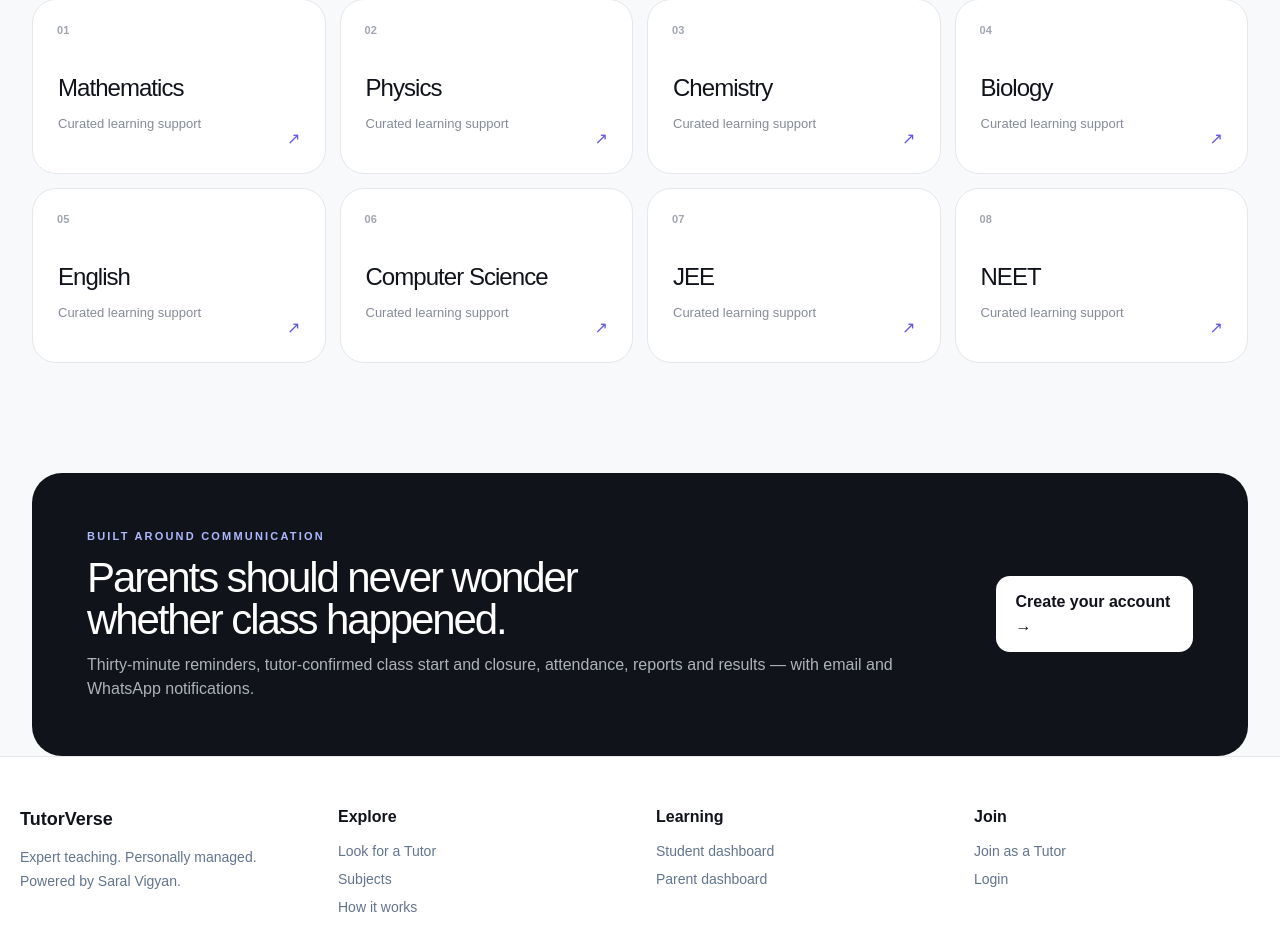
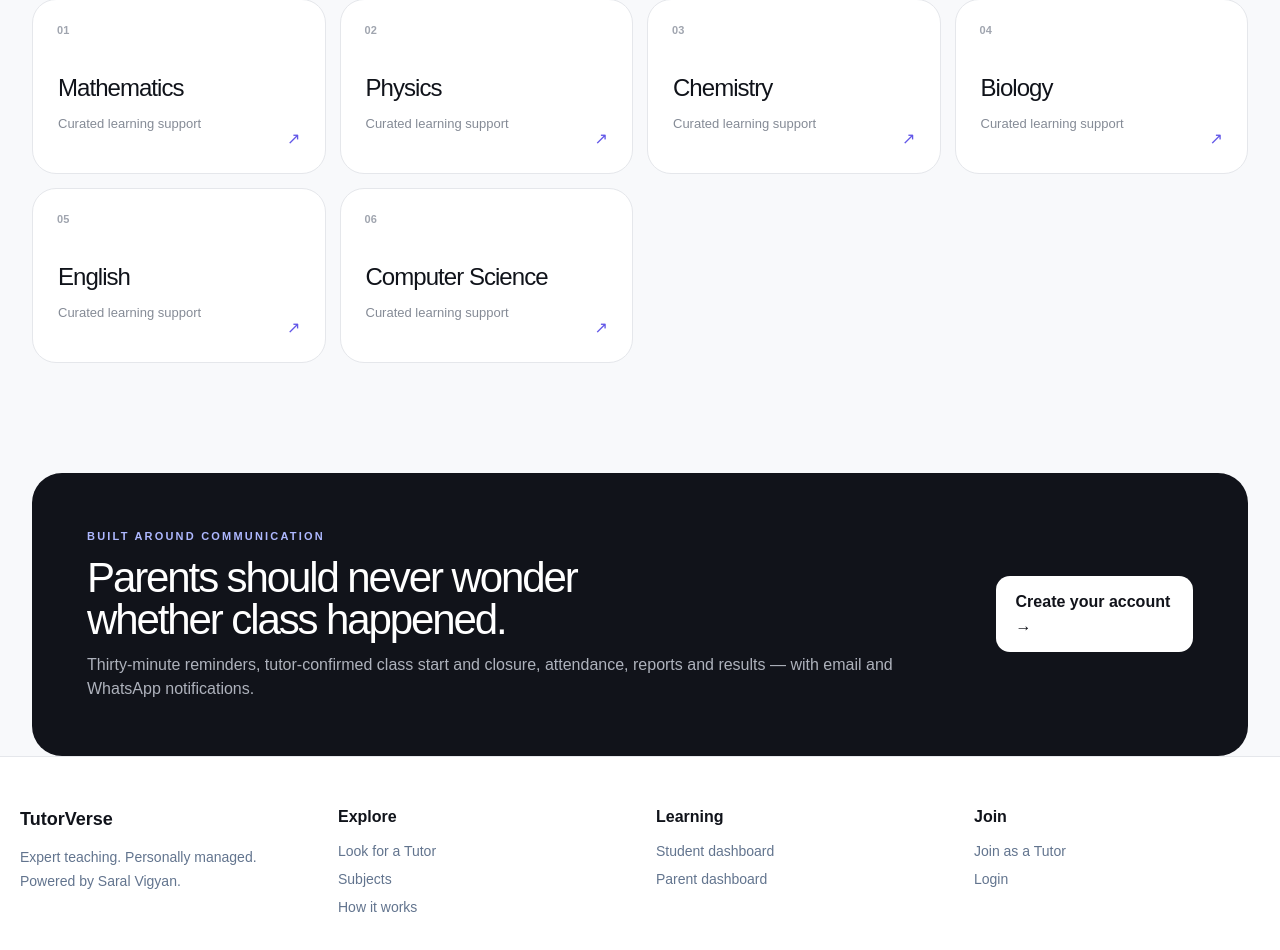
Before and after one commit to randomsoul/TutorVerse, a Next.js app: page /TutorVerse/ in a window 1280 px wide. Shown: the part 1549-2499 px from the top of the page. Built offline with nearby package versions, Linux system fonts and the light colour scheme.

Commit message:
Expand subjects and competitive exams taxonomy

```diff
--- a/app/data.ts
+++ b/app/data.ts
@@ -3,14 +3,16 @@ export type Tutor = {
 };
 
 export const tutors: Tutor[] = [
- {id:'t1',name:'Aarav Mehta',initials:'AM',subject:'Physics',subjects:['Physics','Mathematics'],classes:['Class 11','Class 12','JEE'],board:'CBSE',city:'Mumbai',mode:'Online + Offline',experience:9,rating:4.9,reviews:128,price:850,bio:'Concept-first Physics mentor specialising in JEE preparation, problem solving and exam strategy.',accent:'violet'},
- {id:'t2',name:'Priya Nair',initials:'PN',subject:'Mathematics',subjects:['Mathematics'],classes:['Class 8','Class 9','Class 10','Class 11'],board:'CBSE',city:'Bengaluru',mode:'Online',experience:7,rating:4.8,reviews:96,price:650,bio:'Patient mathematics educator who turns difficult chapters into simple, repeatable methods.',accent:'cyan'},
- {id:'t3',name:'Rohan Kulkarni',initials:'RK',subject:'Chemistry',subjects:['Chemistry','JEE'],classes:['Class 11','Class 12','JEE'],board:'CBSE',city:'Pune',mode:'Online',experience:11,rating:4.9,reviews:174,price:900,bio:'Organic and physical chemistry specialist with a strong focus on competitive-exam problem solving.',accent:'amber'},
- {id:'t4',name:'Sneha Iyer',initials:'SI',subject:'Biology',subjects:['Biology','NEET'],classes:['Class 11','Class 12','NEET'],board:'ICSE',city:'Chennai',mode:'Online',experience:8,rating:4.8,reviews:83,price:700,bio:'NEET Biology coach using visual explanations, active recall and structured revision.',accent:'emerald'},
- {id:'t5',name:'Kabir Shah',initials:'KS',subject:'Computer Science',subjects:['Computer Science','Mathematics'],classes:['Class 9','Class 10','Class 11','Class 12'],board:'ICSE',city:'Mumbai',mode:'Online',experience:6,rating:4.7,reviews:61,price:600,bio:'Computer Science tutor for school students, Python fundamentals and logical thinking.',accent:'blue'},
- {id:'t6',name:'Ananya Rao',initials:'AR',subject:'English',subjects:['English'],classes:['Class 6','Class 7','Class 8','Class 9','Class 10'],board:'CBSE',city:'Hyderabad',mode:'Online + Offline',experience:10,rating:4.9,reviews:112,price:550,bio:'English language and literature teacher focused on confidence, writing and comprehension.',accent:'rose'},
+ {id:'t1',name:'Aarav Mehta',initials:'AM',subject:'Physics',subjects:['Physics','Mathematics'],classes:['Class 11','Class 12'],board:'CBSE',city:'Mumbai',mode:'Online + Offline',experience:9,rating:4.9,reviews:128,price:850,bio:'Demo profile: concept-first Physics mentor specialising in JEE preparation, problem solving and exam strategy.',accent:'violet'},
+ {id:'t2',name:'Priya Nair',initials:'PN',subject:'Mathematics',subjects:['Mathematics'],classes:['Class 8','Class 9','Class 10','Class 11'],board:'CBSE',city:'Bengaluru',mode:'Online',experience:7,rating:4.8,reviews:96,price:650,bio:'Demo profile: patient mathematics educator who turns difficult chapters into simple, repeatable methods.',accent:'cyan'},
+ {id:'t3',name:'Rohan Kulkarni',initials:'RK',subject:'Chemistry',subjects:['Chemistry'],classes:['Class 11','Class 12'],board:'CBSE',city:'Pune',mode:'Online',experience:11,rating:4.9,reviews:174,price:900,bio:'Demo profile: Organic and physical chemistry specialist with a strong focus on competitive-exam problem solving.',accent:'amber'},
+ {id:'t4',name:'Sneha Iyer',initials:'SI',subject:'Biology',subjects:['Biology'],classes:['Class 11','Class 12'],board:'ICSE',city:'Chennai',mode:'Online',experience:8,rating:4.8,reviews:83,price:700,bio:'Demo profile: NEET Biology coach using visual explanations, active recall and structured revision.',accent:'emerald'},
+ {id:'t5',name:'Kabir Shah',initials:'KS',subject:'Computer Science',subjects:['Computer Science','Mathematics'],classes:['Class 9','Class 10','Class 11','Class 12'],board:'ICSE',city:'Mumbai',mode:'Online',experience:6,rating:4.7,reviews:61,price:600,bio:'Demo profile: Computer Science tutor for school students, Python fundamentals and logical thinking.',accent:'blue'},
+ {id:'t6',name:'Ananya Rao',initials:'AR',subject:'English',subjects:['English'],classes:['Class 6','Class 7','Class 8','Class 9','Class 10'],board:'CBSE',city:'Hyderabad',mode:'Online + Offline',experience:10,rating:4.9,reviews:112,price:550,bio:'Demo profile: English language and literature teacher focused on confidence, writing and comprehension.',accent:'rose'},
 ];
 
-export const subjects = ['Mathematics','Physics','Chemistry','Biology','English','Computer Science','JEE','NEET'];
-export const classes = ['Class 6','Class 7','Class 8','Class 9','Class 10','Class 11','Class 12','JEE','NEET'];
-export const boards = ['CBSE','ICSE','State Board','IB'];
+export const subjects = ['Mathematics','Physics','Chemistry','Biology','English','Computer Science'];
+export const competitiveExams = ['JEE Main','JEE Advanced','NEET','MHT-CET','BITSAT','NDA','NATA','RMS','AISSEE','IMO','JSO'];
+export const classes = ['Class 1','Class 2','Class 3','Class 4','Class 5','Class 6','Class 7','Class 8','Class 9','Class 10','Class 11','Class 12'];
+export const boards = ['CBSE','ICSE','Maharashtra State Board','IB','IGCSE'];
+export const teachingModes = ['Batch tuition','Home tuition','Online tuition'];
```
